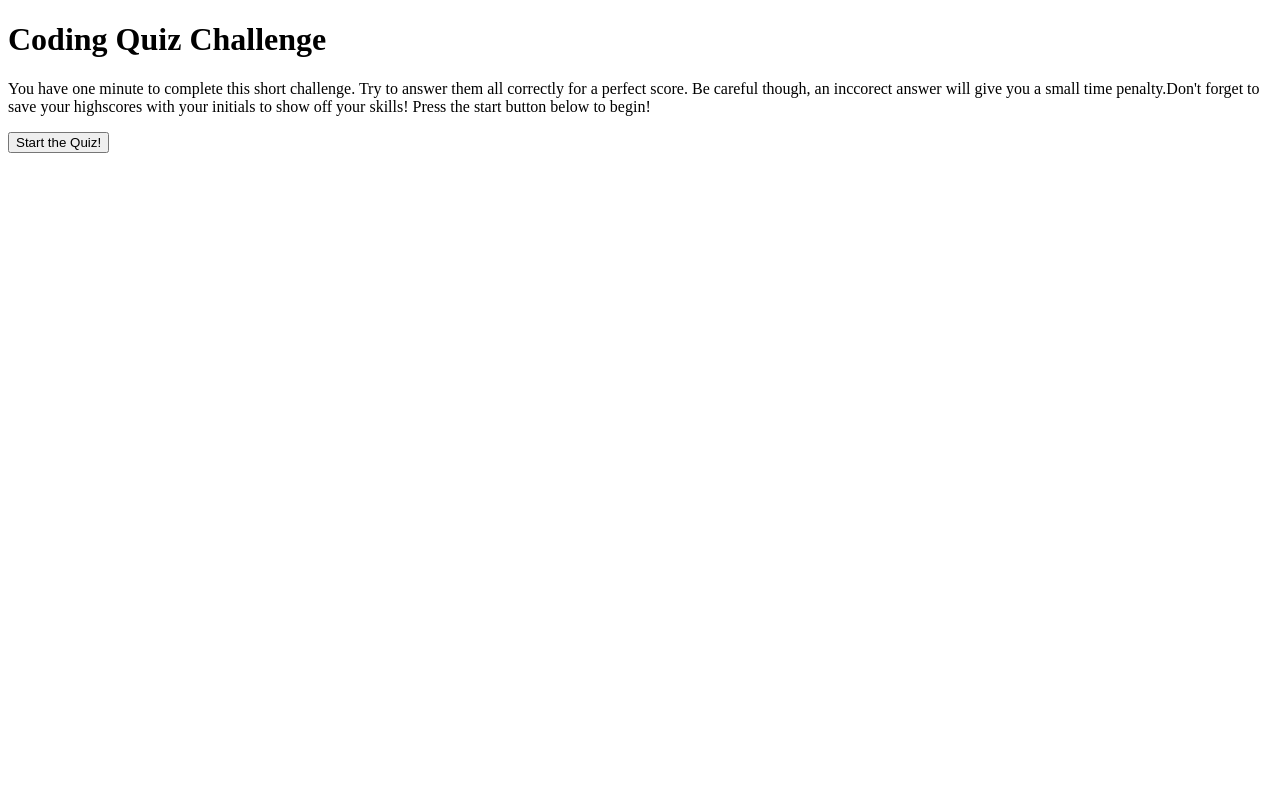
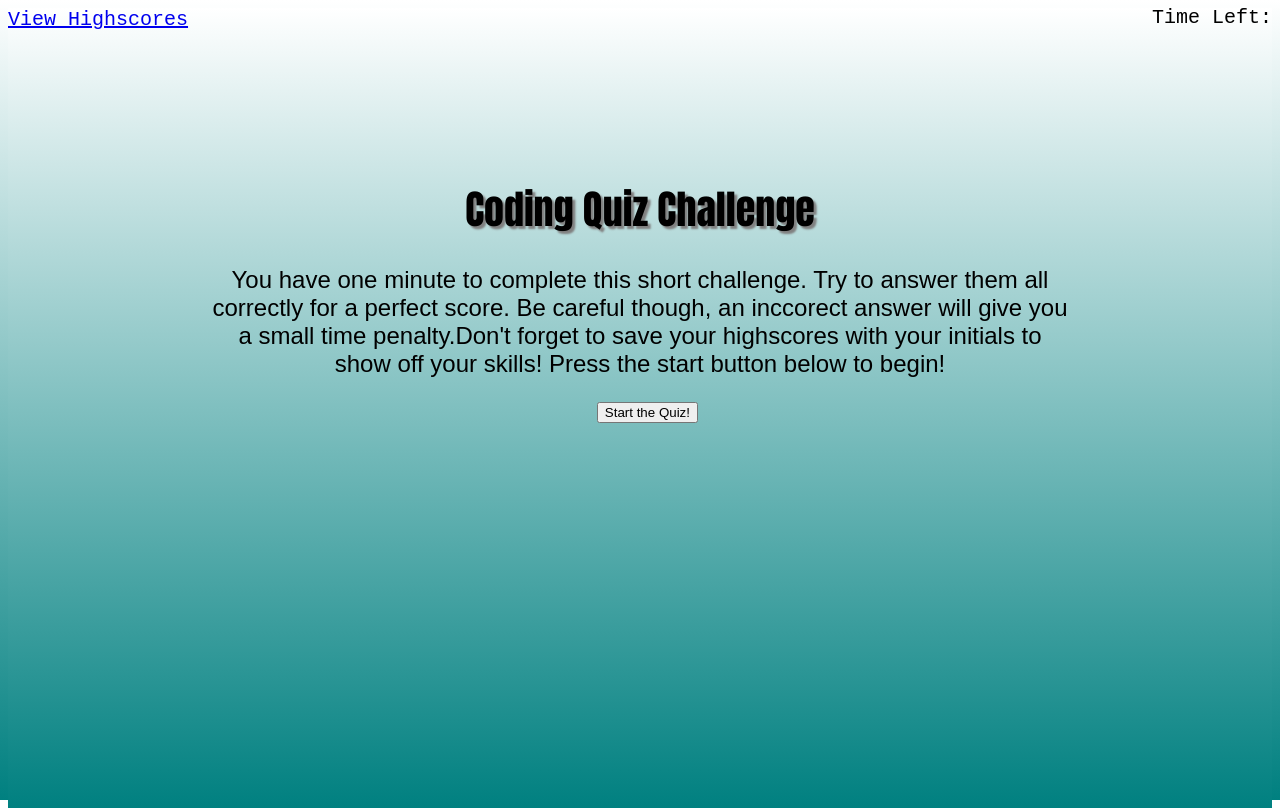
Before and after one commit to Capt-Turner/Coding-Pop-Quiz, a plain HTML site: page index.html in a window 1280 px wide. Drawn offline with Linux system fonts and the light colour scheme.

Commit message:
added css styling

```diff
--- a/assets/css/style.css
+++ b/assets/css/style.css
@@ -0,0 +1,40 @@
+body, html {
+    height:100%;
+    background-image:linear-gradient(white, teal);
+    background-repeat:no-repeat;
+    background-size:cover;
+    background-position:center;
+}
+.topbar {
+    font-size:125%;
+    font-family:'Courier New';
+}
+#timer {
+    text-align:right;
+    margin-top:-25px;
+
+}
+.container {
+    position:relative;
+    margin-top:150px;
+    margin-right:200px;
+    margin-left:200px;
+}
+.container h1, p {
+    text-align:center;
+}
+.container h1 {
+    font-family:Impact;
+    text-shadow:3px 3px 2px grey;
+    font-size:250%;
+}
+.container p {
+    font-family:Arial;
+    font-size:150%;
+}
+.container button {
+    margin:0;
+    left:45%;
+    position:absolute;
+    transform: translateY(50%, 50%);
+}
--- a/index.html
+++ b/index.html
@@ -6,8 +6,10 @@
     <link rel="stylesheet" href="./assets/css/style.css">
     <title>Coding Quiz</title>
 </head>
+<body>
 <div class="topbar">
-
+    <a href="#" id="scores">View Highscores</a>
+    <p id="timer">Time Left:</p>
 </div>
 
 <main class="container">
@@ -19,4 +21,5 @@
 
 
 <script src="./assets/js/script.js"></script>
+</body>
 </html>
```
Also changed, not shown: 1 other file.
